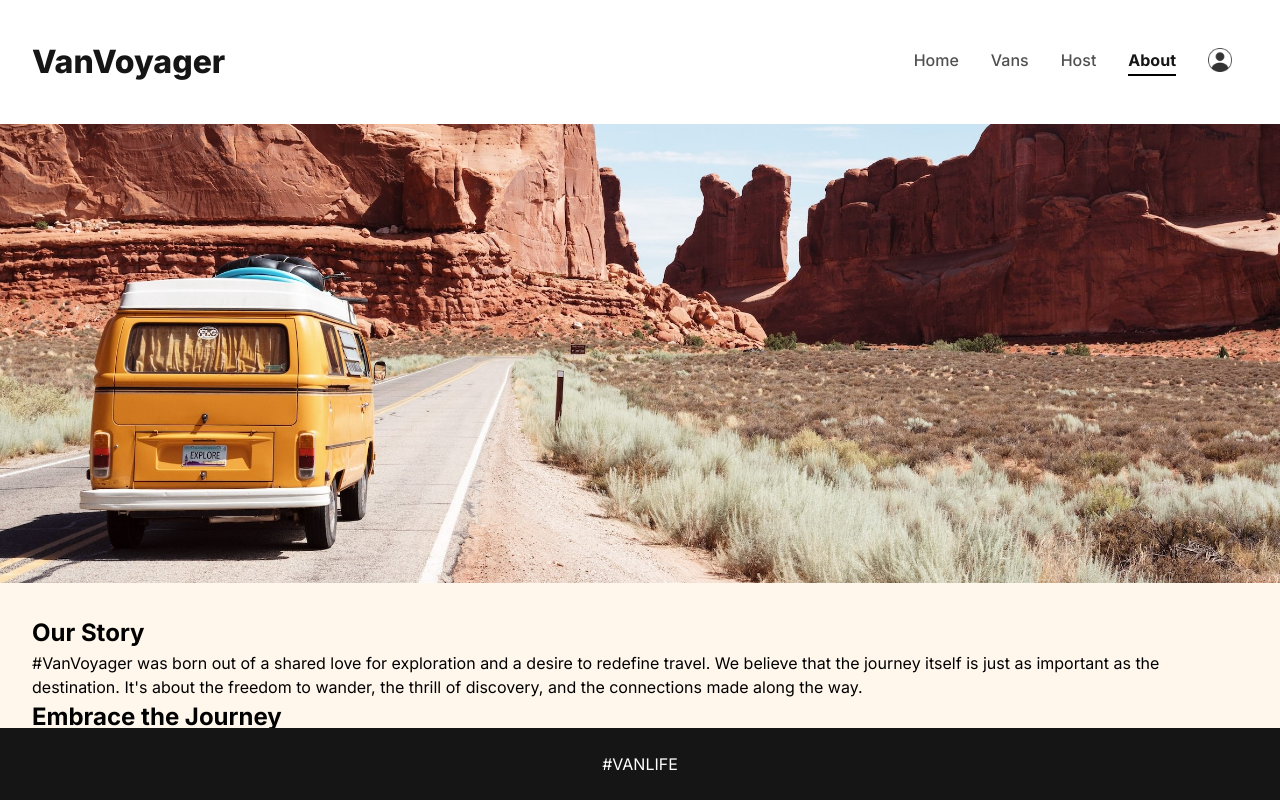
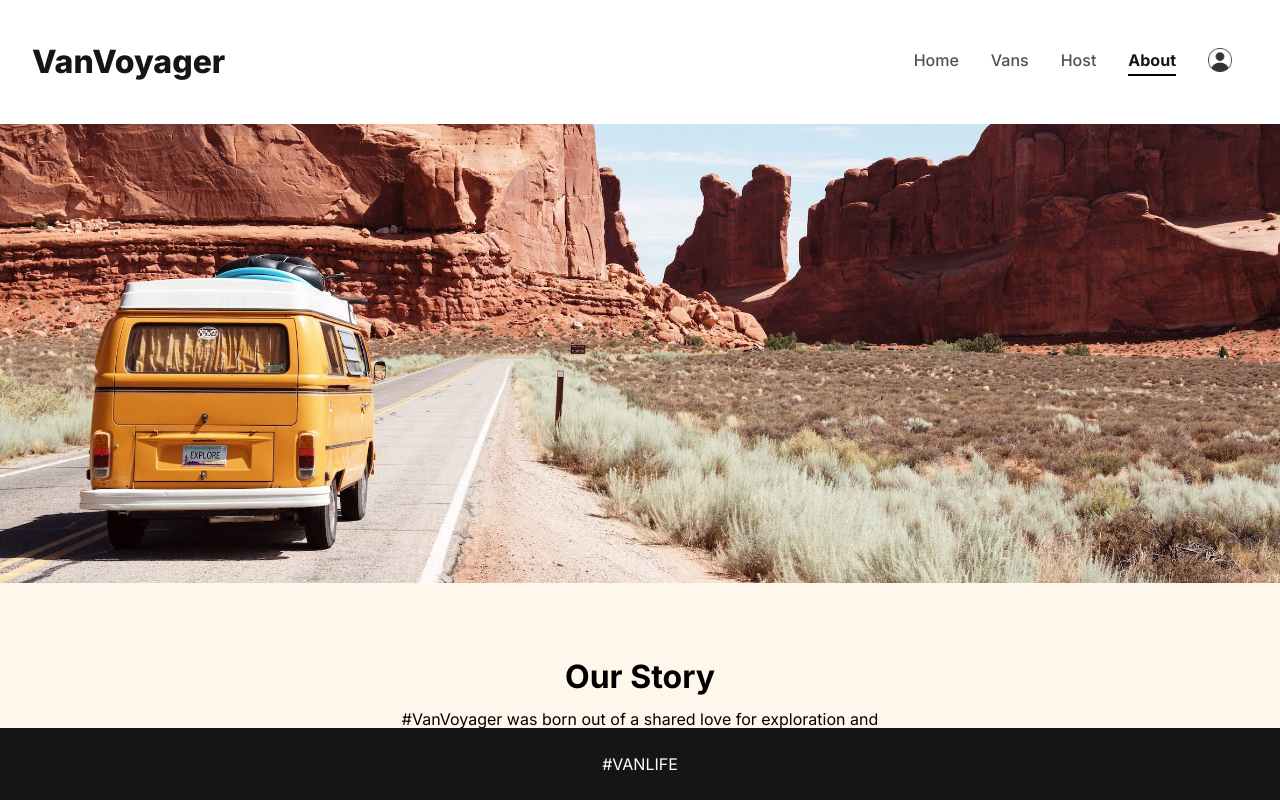
Before and after one commit to heet-git/van-voyager, a React (Create React App) app: page /about in a window 1280 px wide. Built offline with nearby package versions, Linux system fonts and the light colour scheme; what miragejs would draw is missing.

Commit message:
Style about page
Add styling on about page.

```diff
--- a/src/pages/About.jsx
+++ b/src/pages/About.jsx
@@ -4,29 +4,29 @@ import img from "../assets/about-img.jpg"
 function About(){
     const background = img
     return(
-        <div className="about-container">
-            <main>
-                <img src={background} className="about-img" alt=""/>
+        <div className="about-page">
+            <img src={background} className="about-img" alt=""/>
+            <div className="about-container">
                 <div className="about-info">
-                    <h2 className="about-heading">Our Story</h2>
+                    <h1 className="about-heading">Our Story</h1>
                     <p>
                         #VanVoyager was born out of a shared love for exploration and a desire to redefine travel. We believe that the journey itself is just as important as the destination. It's about the freedom to wander, the thrill of discovery, and the connections made along the way.
                     </p>
 
-                    <h2>Embrace the Journey</h2>
+                    <h2 className="other-heading">Embrace the Journey</h2>
                     <p>
                         Unleash your wanderlust and embark on extraordinary adventures with VanVoyager. We are not just another van rental service - we are your ultimate travel companion, here to fuel your wildest dreams and make every moment on the road an unforgettable experience.
                     </p>
 
-                    <h2>Let's Create Memories</h2>
+                    <h2 className="other-heading">Let's Create Memories</h2>
                     <p>
                         Join us in celebrating the art of exploration, the joy of discovery, and the connections we make on the road. Your journey starts here - where every mile is a canvas and every destination is a masterpiece waiting to be discovered.
                     </p>
-                    <p>
+                    <p className="contact-us">
                         Contact us today to unlock a world of adventure and embark on an extraordinary journey with VanVoyager.
                     </p>
                 </div>
-            </main>
+            </div>
         </div>
     )
 }
--- a/src/styles.css
+++ b/src/styles.css
@@ -424,14 +424,31 @@ section a{
 
 /*** About ***/
 
-.about-container{
+.about-page{
     background-color: #FFF6EC;
     overflow-y: scroll;
     height: 80vh;
 }
 
 .about-info{
-    margin: 2rem;
+    margin: 0 auto;
+    max-width: 50%;
+    text-align: center;
+    line-height: 1.7rem;
+    padding: 5rem;
+}
+
+.about-heading{
+    margin-bottom: 1rem ;
+}
+
+.other-heading{
+    margin: 2rem 0 1rem;
+}
+
+.contact-us{
+    margin-top: 1rem;
+    font-weight: 600;
 }
 
 /*** Page not found ***/
```
